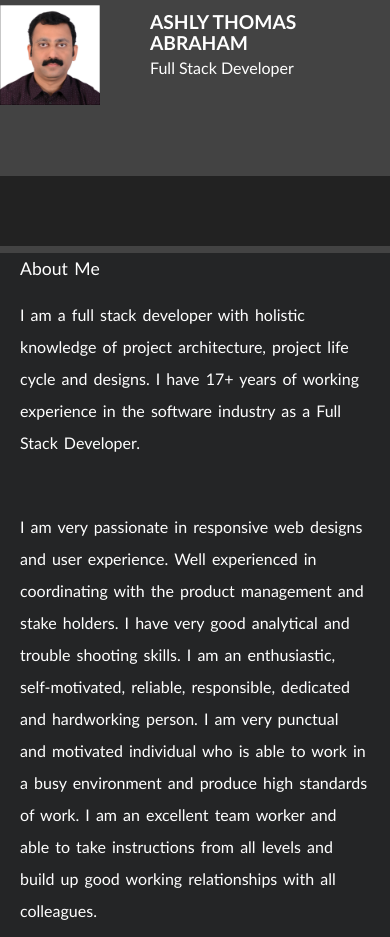
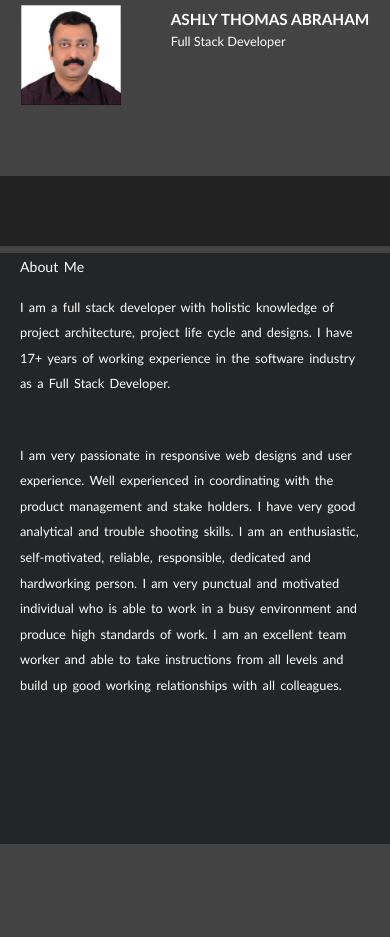
Before and after one commit to ashly-dxb/my-app, a React (Create React App) app: page / in a window 390 px wide. After the commit the page ends 844 px from the top, so only its background shows below. Built offline with nearby package versions, Linux system fonts and the light colour scheme.

Commit message:
'responsive-menu-modified'

```diff
--- a/src/App.css
+++ b/src/App.css
@@ -103,18 +103,16 @@ html, body {
 
 
 
-
-
 @media only screen and (max-width: 2000px) {
-  body {font-size: 1.2rem; }
+  body {font-size: 1em; }
 }
 
 @media only screen and (max-width: 768px) {
-  body {font-size: 1.1rem; }
+  body {font-size: 1em; }
 }
 
 @media only screen and (max-width: 576px) {
-  body {font-size: 1rem; }
+  body {font-size: .8em; }
 }
 
 .ContentData {
@@ -169,22 +167,22 @@ a.custLink:active {
 @import url("https://fonts.googleapis.com/css?family=Poppins:300,400,500,600,700");
 
 h1 {
-  font-size: 2em;
+  font-size: 1.6em;
   font-weight: 600;
 }
 
 h2 {
-  font-size: 1.7em;
+  font-size: 1.5em;
   font-weight: 500;
 }
 
 h3 {
-  font-size: 1.5em;
+  font-size: 1.3em;
   font-weight: 400;
 }
 
 h4 {
-  font-size: 1.3em;
+  font-size: 1.2em;
   font-weight: 370;
 }
 
@@ -208,7 +206,7 @@ h4 {
 }
 
 
-@media only screen and (max-width: 576px) {
+@media only screen and (max-width: 690px) {
 
   h1 {
     font-size: 1.2em;
```
